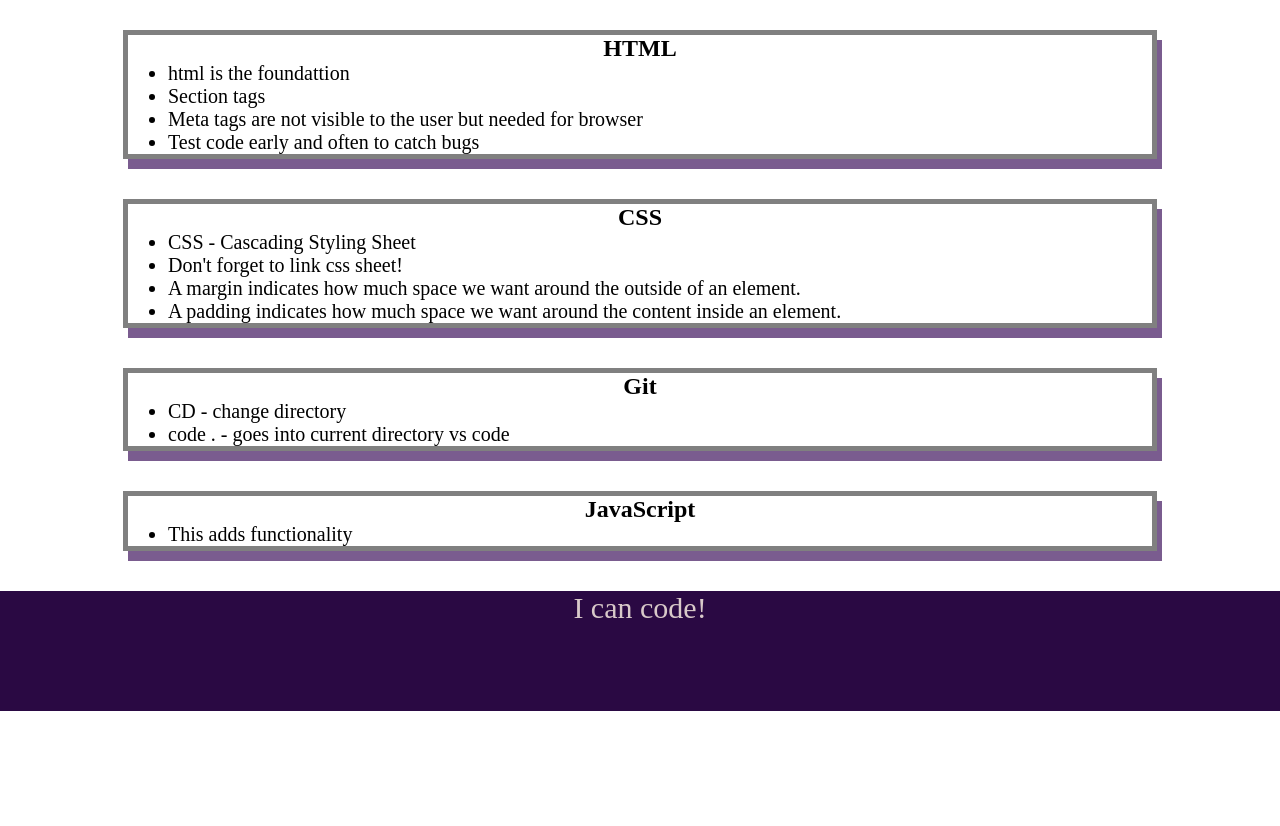
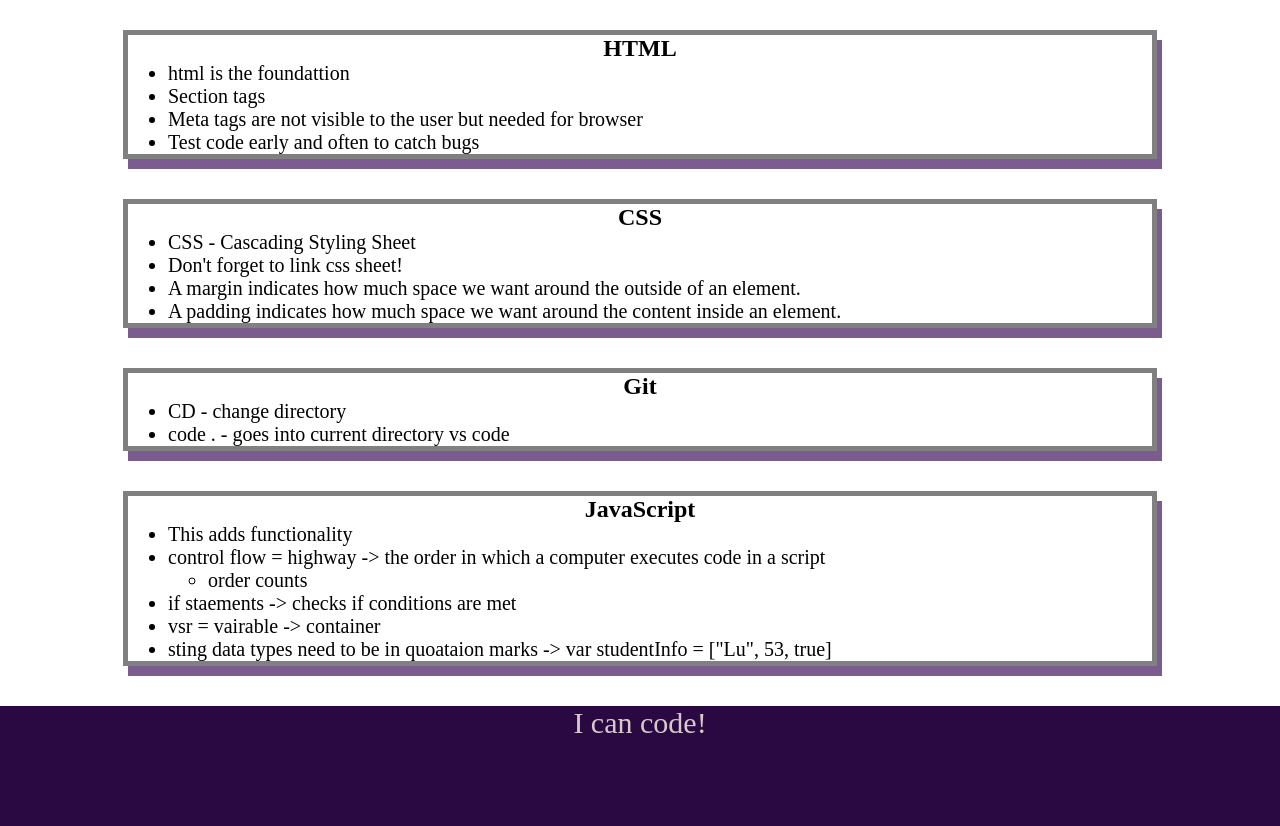
Before and after one commit to elsie-d/prework-study-guide, a plain HTML site: page prework-study-guide/index.html in a window 1280 px wide. Shown: the part 130-956 px from the top of the page. Before the commit the page ends 841 px from the top, so only its background shows below. Drawn offline with Linux system fonts and the light colour scheme.

Commit message:
added JavaScript file

```diff
--- /dev/null
+++ b/prework-study-guide/assets/script.js
@@ -0,0 +1,19 @@
+var topics = ['HTML', 'CSS', 'Git', 'JavaScript'];
+for (var x = 0; x < topics.length; x++) {
+  console.log(topics[x]);
+}
+
+
+/*
+if (topic === 'HTML') {
+ console.log("Let's study HTML!");
+} else if (topic === 'CSS') {
+ console.log("Let's study CSS!");
+} else if (topic === 'Git') {
+ console.log("Let's study Git!");
+} else if (topic === 'JavaScript') {
+ console.log("Let's study JavaScript!");
+} else {
+ console.log('Please try again!');
+}
+*/
--- a/prework-study-guide/index.html
+++ b/prework-study-guide/index.html
@@ -11,6 +11,7 @@
     <header id="top">
       <h1>Prework Study Guide</h1>
       <img src="./assets/bowtie-cat.png" alt="Profile image of cat wearing a bow tie." />
+      <h2>✨ Open the Console to See What's Happening ✨</h2>
     </header>
     <main>
      <section class="card" id="html-section">
@@ -47,6 +48,15 @@
      <h2>JavaScript</h2>
      <ul>
       <li>This adds functionality</li>
+      <li>control flow = highway -> the order in which a computer executes code in a script
+        <ul>
+          <li>order counts</li>
+        </ul>
+      </li>
+      <li>if staements -> checks if conditions are met</li>
+      <li> vsr = vairable -> container</li>
+      <li>sting data types need to be in quoataion marks -> var studentInfo = ["Lu", 53, true]</li>
+      </li>
      </ul>
      </section>
     </main>
@@ -54,5 +64,7 @@
     <footer>
       <p>I can code!</p>
     </footer>
+    <script src="./assets/script.js"></script>
+
   </body>
 </html>
```
